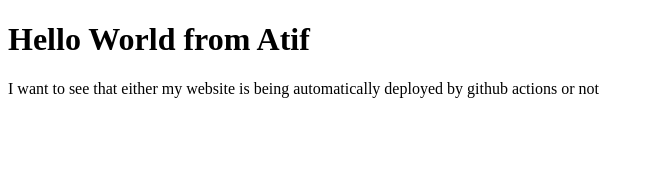
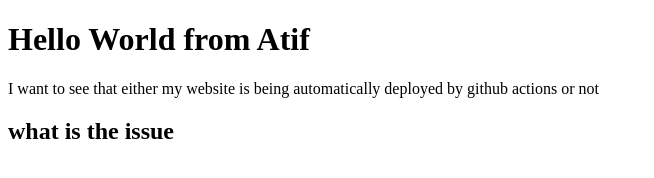
Before and after one commit to atif4445/BOOTCAMP2020SAMPLE, a plain HTML site: page index.html in a window 1280 px wide. Shown: the whole page, without its empty margins (0-654 px from the left). Drawn offline with Linux system fonts and the light colour scheme.

Commit message:
update index.html

```diff
--- a/index.html
+++ b/index.html
@@ -5,6 +5,7 @@
     <title>Document</title>
     <h1>Hello World from Atif </h1>
     <p>I want to see that either my website is being automatically deployed by github actions or not</p>
+ <h2>what is the issue</h2>
 </head>
 
 <body>
```
